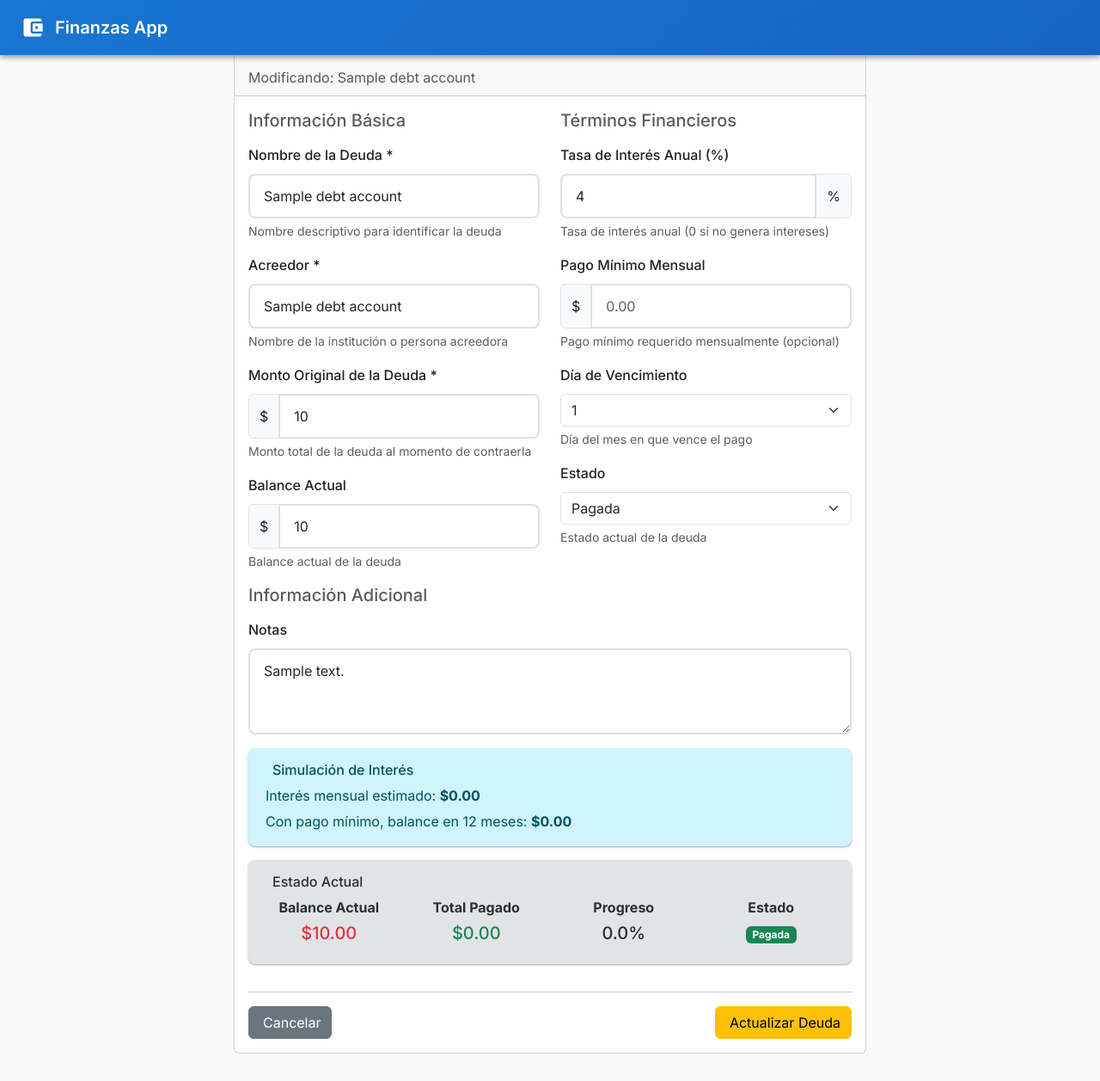
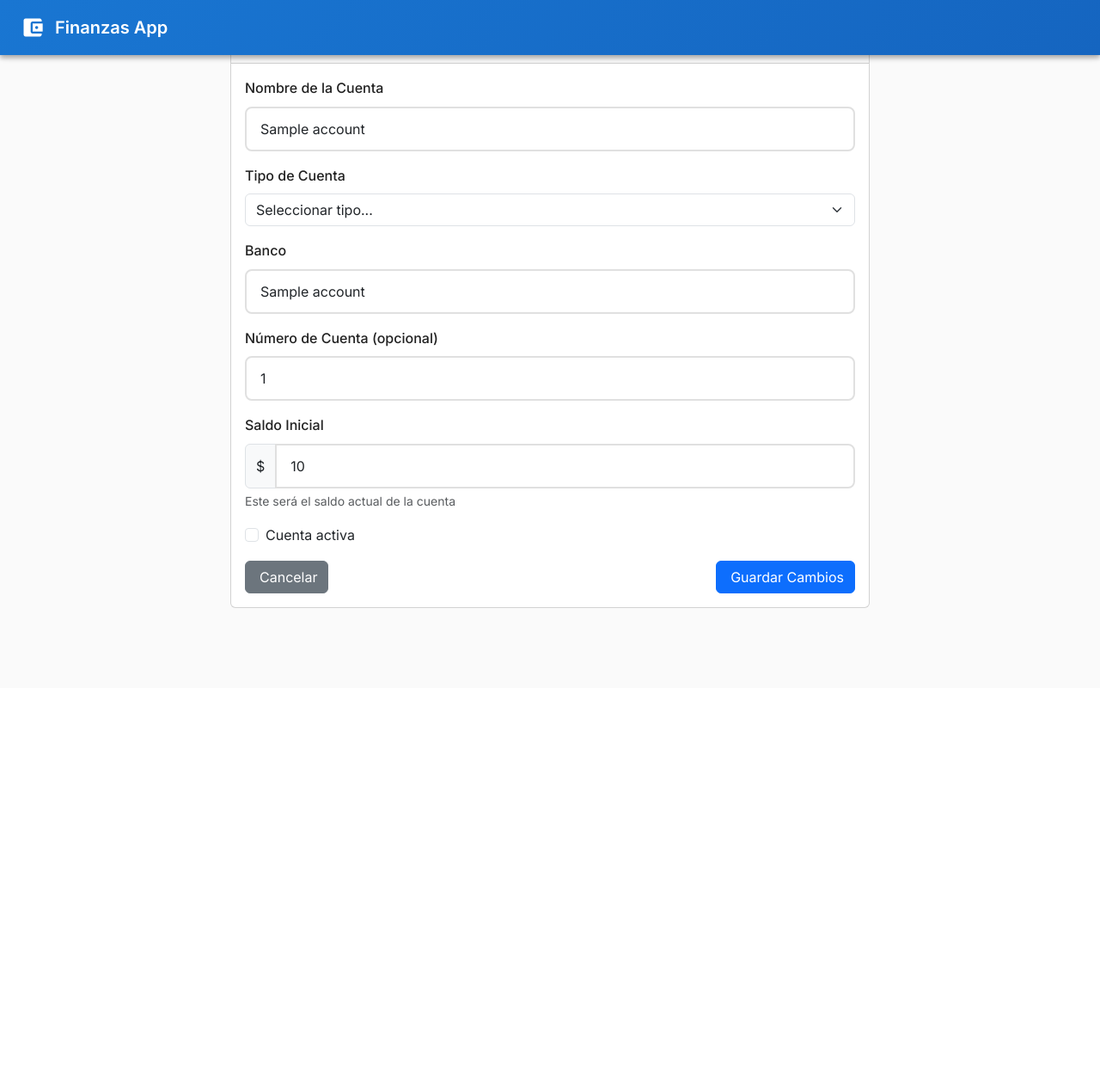
Before and after one commit to brunojhovany/CashCactus, a Python web app: template app/views/templates/debts/edit.html in a window 1280 px wide. Shown: the whole page at 86% size. After the commit the page ends 707 px from the top, so only its background shows below. Run offline with Jinja, Linux system fonts and the light colour scheme; the template is opened without the code that fills it: most values are stand-ins (such as "Sample title", 1, 10 or a date in 2020).

Commit message:
refactor(accounts): update account edit form to improve structure and consistency; remove debt-specific fields

```diff
--- a/app/views/templates/debts/edit.html
+++ b/app/views/templates/debts/edit.html
@@ -1,168 +1,132 @@
-{% extends "base.html" %}
+{% extends 'base.html' %}
 
-{% block title %}Editar Deuda - {{ debt_account.name }}{% endblock %}
+{% block title %}Editar Cuenta{% endblock %}
 
 {% block content %}
-<div class="container">
-    <div class="row justify-content-center">
-        <div class="col-lg-8">
+<div class="container-fluid">
+    <div class="row">
+        <div class="col-md-8 offset-md-2">
             <div class="card">
                 <div class="card-header">
-                    <h4><i class="fas fa-edit text-warning me-2"></i>Editar Cuenta de Deuda</h4>
-                    <p class="mb-0 text-muted">Modificando: {{ debt_account.name }}</p>
+                    <h5 class="card-title mb-0">
+                        <i class="fas fa-edit me-2"></i>Editar Cuenta
+                    </h5>
                 </div>
                 <div class="card-body">
                     <form method="POST">
-                        <div class="row">
-                            <!-- Información básica -->
-                            <div class="col-md-6">
-                                <h5 class="text-muted mb-3">Información Básica</h5>
-
                         <div class="mb-3">
-                                    <label for="name" class="form-label">Nombre de la Deuda *</label>
-                                    <input type="text" class="form-control" id="name" name="name" required
-                                           value="{{ debt_account.name }}" placeholder="Ej: Préstamo Personal Banco ABC">
-                                    <div class="form-text">Nombre descriptivo para identificar la deuda</div>
+                            <label for="name" class="form-label">Nombre de la Cuenta</label>
+                            <input type="text" class="form-control" id="name" name="name"
+                                   value="{{ account.name }}" required>
                         </div>
 
                         <div class="mb-3">
-                                    <label for="creditor_name" class="form-label">Acreedor *</label>
-                                    <input type="text" class="form-control" id="creditor_name" name="creditor_name" required
-                                           value="{{ debt_account.creditor_name }}" placeholder="Ej: Banco ABC, Financiera XYZ">
-                                    <div class="form-text">Nombre de la institución o persona acreedora</div>
+                            <label for="account_type" class="form-label">Tipo de Cuenta</label>
+                            <select class="form-select" id="account_type" name="account_type" required>
+                                <option value="">Seleccionar tipo...</option>
+                                <option value="checking" {% if account.account_type == 'checking' %}selected{% endif %}>Cuenta Corriente</option>
+                                <option value="savings" {% if account.account_type == 'savings' %}selected{% endif %}>Cuenta de Ahorros</option>
+                                <option value="credit" {% if account.account_type == 'credit' %}selected{% endif %}>Línea de Crédito</option>
+                                <option value="investment" {% if account.account_type == 'investment' %}selected{% endif %}>Cuenta de Inversión</option>
+                                <option value="cash" {% if account.account_type == 'cash' %}selected{% endif %}>Efectivo</option>
+                            </select>
                         </div>
 
                         <div class="mb-3">
-                                    <label for="original_amount" class="form-label">Monto Original de la Deuda *</label>
-                                    <div class="input-group">
-                                        <span class="input-group-text">$</span>
-                                        <input type="number" class="form-control" id="original_amount" name="original_amount"
-                                               step="0.01" min="0.01" required value="{{ debt_account.original_debt_amount or 0 }}" placeholder="0.00">
-                                    </div>
-                                    <div class="form-text">Monto total de la deuda al momento de contraerla</div>
+                            <label for="bank_name" class="form-label">Banco</label>
+                            <input type="text" class="form-control" id="bank_name" name="bank_name"
+                                   value="{{ account.bank_name }}" placeholder="Nombre del banco">
                         </div>
 
                         <div class="mb-3">
-                                    <label for="current_balance" class="form-label">Balance Actual</label>
+                            <label for="account_number" class="form-label">Número de Cuenta (opcional)</label>
+                            <input type="text" class="form-control" id="account_number" name="account_number"
+                                   value="{{ account.account_number }}" placeholder="Últimos 4 dígitos">
+                        </div>
+
+                        <div class="mb-3">
+                            <label for="initial_balance" class="form-label">Saldo Inicial</label>
                             <div class="input-group">
                                 <span class="input-group-text">$</span>
-                                        <input type="number" class="form-control" id="current_balance" name="current_balance"
-                                               step="0.01" min="0" value="{{ debt_account.balance|abs }}" placeholder="0.00">
+                                <input type="number" step="0.01" class="form-control" id="initial_balance"
+                                       name="initial_balance" value="{{ account.balance }}" required>
                             </div>
-                                    <div class="form-text">Balance actual de la deuda</div>
+                            <div class="form-text">Este será el saldo actual de la cuenta</div>
+                        </div>
+
+                        <!-- Campos de Inversión (solo para cuentas de ahorro e inversión) -->
+                        <div id="investment-fields" class="mb-3" style="display: {% if account.account_type in ['savings', 'investment'] %}block{% else %}none{% endif %};">
+                            <div class="card bg-light">
+                                <div class="card-header">
+                                    <h6 class="mb-0"><i class="fas fa-chart-line me-2"></i>Configuración de Inversión</h6>
+                                </div>
+                                <div class="card-body">
+                                    <div class="mb-3">
+                                        <div class="form-check">
+                                            <input class="form-check-input" type="checkbox" id="generates_interest"
+                                                   name="generates_interest" {% if account.generates_interest %}checked{% endif %}>
+                                            <label class="form-check-label" for="generates_interest">
+                                                Esta cuenta genera intereses/rendimientos
+                                            </label>
                                         </div>
                                     </div>
 
-                            <!-- Términos financieros -->
-                            <div class="col-md-6">
-                                <h5 class="text-muted mb-3">Términos Financieros</h5>
-
+                                    <div id="interest-details" style="display: {% if account.generates_interest %}block{% else %}none{% endif %};">
                                         <div class="mb-3">
                                             <label for="interest_rate" class="form-label">Tasa de Interés Anual (%)</label>
                                             <div class="input-group">
                                                 <input type="number" class="form-control" id="interest_rate" name="interest_rate"
-                                               step="0.01" min="0" max="100" value="{{ debt_account.interest_rate or 0 }}" placeholder="0.00">
+                                                       step="0.01" min="0" max="100" value="{{ account.interest_rate or 0.00 }}">
                                                 <span class="input-group-text">%</span>
                                             </div>
-                                    <div class="form-text">Tasa de interés anual (0 si no genera intereses)</div>
+                                            <div class="form-text">Tasa de interés anual (ej: 5.25 para 5.25%)</div>
                                         </div>
 
                                         <div class="mb-3">
-                                    <label for="minimum_payment" class="form-label">Pago Mínimo Mensual</label>
-                                    <div class="input-group">
-                                        <span class="input-group-text">$</span>
-                                        <input type="number" class="form-control" id="minimum_payment" name="minimum_payment"
-                                               step="0.01" min="0" value="{{ debt_account.minimum_payment or 0 }}" placeholder="0.00">
-                                    </div>
-                                    <div class="form-text">Pago mínimo requerido mensualmente (opcional)</div>
+                                            <label for="investment_type" class="form-label">Tipo de Inversión</label>
+                                            <select class="form-select" id="investment_type" name="investment_type">
+                                                <option value="">Seleccionar tipo...</option>
+                                                <option value="savings_account" {% if account.investment_type == 'savings_account' %}selected{% endif %}>Cuenta de Ahorros</option>
+                                                <option value="time_deposit" {% if account.investment_type == 'time_deposit' %}selected{% endif %}>Depósito a Plazo</option>
+                                                <option value="mutual_fund" {% if account.investment_type == 'mutual_fund' %}selected{% endif %}>Fondo Mutuo</option>
+                                                <option value="stocks" {% if account.investment_type == 'stocks' %}selected{% endif %}>Acciones</option>
+                                                <option value="bonds" {% if account.investment_type == 'bonds' %}selected{% endif %}>Bonos</option>
+                                                <option value="crypto" {% if account.investment_type == 'crypto' %}selected{% endif %}>Criptomonedas</option>
+                                                <option value="other" {% if account.investment_type == 'other' %}selected{% endif %}>Otro</option>
+                                            </select>
                                         </div>
 
                                         <div class="mb-3">
-                                    <label for="payment_due_day" class="form-label">Día de Vencimiento</label>
-                                    <select class="form-select" id="payment_due_day" name="payment_due_day">
-                                        {% for day in range(1, 32) %}
-                                        <option value="{{ day }}" {% if day == (debt_account.payment_due_day or 1) %}selected{% endif %}>{{ day }}</option>
-                                        {% endfor %}
+                                            <label for="compound_frequency" class="form-label">Frecuencia de Capitalización</label>
+                                            <select class="form-select" id="compound_frequency" name="compound_frequency">
+                                                <option value="monthly" {% if account.compound_frequency == 'monthly' %}selected{% endif %}>Mensual</option>
+                                                <option value="quarterly" {% if account.compound_frequency == 'quarterly' %}selected{% endif %}>Trimestral</option>
+                                                <option value="semi_annual" {% if account.compound_frequency == 'semi_annual' %}selected{% endif %}>Semestral</option>
+                                                <option value="annual" {% if account.compound_frequency == 'annual' %}selected{% endif %}>Anual</option>
                                             </select>
-                                    <div class="form-text">Día del mes en que vence el pago</div>
-                                </div>
-
-                                <div class="mb-3">
-                                    <label for="status" class="form-label">Estado</label>
-                                    <select class="form-select" id="status" name="status">
-                                        <option value="active" {% if debt_account.status == 'active' %}selected{% endif %}>Activa</option>
-                                        <option value="paid_off" {% if debt_account.status == 'paid_off' %}selected{% endif %}>Pagada</option>
-                                        <option value="defaulted" {% if debt_account.status == 'defaulted' %}selected{% endif %}>En Mora</option>
-                                    </select>
-                                    <div class="form-text">Estado actual de la deuda</div>
-                                </div>
-                            </div>
-                        </div>
-
-                        <!-- Notas adicionales -->
-                        <div class="row">
-                            <div class="col-12">
-                                <h5 class="text-muted mb-3">Información Adicional</h5>
-
-                                <div class="mb-3">
-                                    <label for="notes" class="form-label">Notas</label>
-                                    <textarea class="form-control" id="notes" name="notes" rows="3"
-                                              placeholder="Detalles adicionales sobre la deuda (opcional)">{{ debt_account.notes or '' }}</textarea>
-                                </div>
-                            </div>
-                        </div>
-
-                        <!-- Simulación de interés -->
-                        <div class="row">
-                            <div class="col-12">
-                                <div class="alert alert-info">
-                                    <h6><i class="fas fa-calculator me-2"></i>Simulación de Interés</h6>
-                                    <div id="interest-simulation">
-                                        <p class="mb-1">Interés mensual estimado: <strong id="monthly-interest">$0.00</strong></p>
-                                        <p class="mb-0">Con pago mínimo, balance en 12 meses: <strong id="balance-12months">$0.00</strong></p>
-                                    </div>
-                                </div>
-                            </div>
-                        </div>
-
-                        <!-- Información del estado actual -->
-                        <div class="row">
-                            <div class="col-12">
-                                <div class="alert alert-secondary">
-                                    <h6><i class="fas fa-info-circle me-2"></i>Estado Actual</h6>
-                                    <div class="row text-center">
-                                        <div class="col-md-3">
-                                            <p class="mb-1"><strong>Balance Actual</strong></p>
-                                            <p class="text-danger h5">${{ "%.2f"|format(debt_account.balance|abs) }}</p>
-                                        </div>
-                                        <div class="col-md-3">
-                                            <p class="mb-1"><strong>Total Pagado</strong></p>
-                                            <p class="text-success h5">${{ "%.2f"|format((debt_account.original_debt_amount or 0) - (debt_account.balance|abs)) }}</p>
-                                        </div>
-                                        <div class="col-md-3">
-                                            <p class="mb-1"><strong>Progreso</strong></p>
-                                            <p class="h5">{{ "%.1f"|format((((debt_account.original_debt_amount or 0) - (debt_account.balance|abs)) / (debt_account.original_debt_amount or 1) * 100) if (debt_account.original_debt_amount or 0) > 0 else 0) }}%</p>
-                                        </div>
-                                        <div class="col-md-3">
-                                            <p class="mb-1"><strong>Estado</strong></p>
-                                            <span class="badge bg-{% if debt_account.status == 'active' %}primary{% elif debt_account.status == 'paid_off' %}success{% else %}danger{% endif %} h6">
-                                                {% if debt_account.status == 'active' %}Activa{% elif debt_account.status == 'paid_off' %}Pagada{% else %}En Mora{% endif %}
-                                            </span>
+                                            <div class="form-text">Con qué frecuencia se calculan y aplican los intereses</div>
                                         </div>
                                     </div>
                                 </div>
                             </div>
                         </div>
 
-                        <hr>
+                        <div class="mb-3">
+                            <div class="form-check">
+                                <input class="form-check-input" type="checkbox" id="is_active"
+                                       name="is_active" {% if account.is_active %}checked{% endif %}>
+                                <label class="form-check-label" for="is_active">
+                                    Cuenta activa
+                                </label>
+                            </div>
+                        </div>
 
-                        <!-- Botones -->
                         <div class="d-flex justify-content-between">
-                            <a href="{{ url_for('main.debt_detail', debt_id=debt_account.id) }}" class="btn btn-secondary">
+                            <a href="{{ url_for('main.accounts') }}" class="btn btn-secondary">
                                 <i class="fas fa-arrow-left me-1"></i>Cancelar
                             </a>
-                            <button type="submit" class="btn btn-warning">
-                                <i class="fas fa-save me-1"></i>Actualizar Deuda
+                            <button type="submit" class="btn btn-primary">
+                                <i class="fas fa-save me-1"></i>Guardar Cambios
                             </button>
                         </div>
                     </form>
@@ -171,45 +135,34 @@
         </div>
     </div>
 </div>
-{% endblock %}
 
-{% block extra_js %}
 <script>
 document.addEventListener('DOMContentLoaded', function() {
-    const currentBalanceInput = document.getElementById('current_balance');
-    const interestRateInput = document.getElementById('interest_rate');
-    const minimumPaymentInput = document.getElementById('minimum_payment');
+    const accountTypeSelect = document.getElementById('account_type');
+    const investmentFields = document.getElementById('investment-fields');
+    const generatesInterestCheckbox = document.getElementById('generates_interest');
+    const interestDetails = document.getElementById('interest-details');
 
-    function calculateInterestSimulation() {
-        const currentBalance = parseFloat(currentBalanceInput.value) || 0;
-        const annualRate = parseFloat(interestRateInput.value) || 0;
-        const minimumPayment = parseFloat(minimumPaymentInput.value) || 0;
+    // Mostrar/ocultar campos de inversión según el tipo de cuenta
+    accountTypeSelect.addEventListener('change', function() {
+        const accountType = this.value;
+        if (accountType === 'savings' || accountType === 'investment') {
+            investmentFields.style.display = 'block';
+        } else {
+            investmentFields.style.display = 'none';
+            generatesInterestCheckbox.checked = false;
+            interestDetails.style.display = 'none';
+        }
+    });
 
-        const monthlyRate = annualRate / 100 / 12;
-        const monthlyInterest = currentBalance * monthlyRate;
-
-        // Simular balance después de 12 meses
-        let balance = currentBalance;
-        for (let i = 0; i < 12; i++) {
-            const interest = balance * monthlyRate;
-            balance += interest;
-            if (minimumPayment > 0) {
-                balance = Math.max(0, balance - minimumPayment);
+    // Mostrar/ocultar detalles de interés
+    generatesInterestCheckbox.addEventListener('change', function() {
+        if (this.checked) {
+            interestDetails.style.display = 'block';
+        } else {
+            interestDetails.style.display = 'none';
         }
-        }
-
-        // Actualizar visualización
-        document.getElementById('monthly-interest').textContent = '$' + monthlyInterest.toFixed(2);
-        document.getElementById('balance-12months').textContent = '$' + balance.toFixed(2);
-    }
-
-    // Escuchar cambios en los campos
-    currentBalanceInput.addEventListener('input', calculateInterestSimulation);
-    interestRateInput.addEventListener('input', calculateInterestSimulation);
-    minimumPaymentInput.addEventListener('input', calculateInterestSimulation);
-
-    // Calcular inicialmente
-    calculateInterestSimulation();
+    });
 });
 </script>
 {% endblock %}
```
Also changed, not shown: app/views/templates/accounts/edit.html (deleted, +0 -168 lines), 1 other file. Lines whose indentation alone changed are shown as unchanged.
